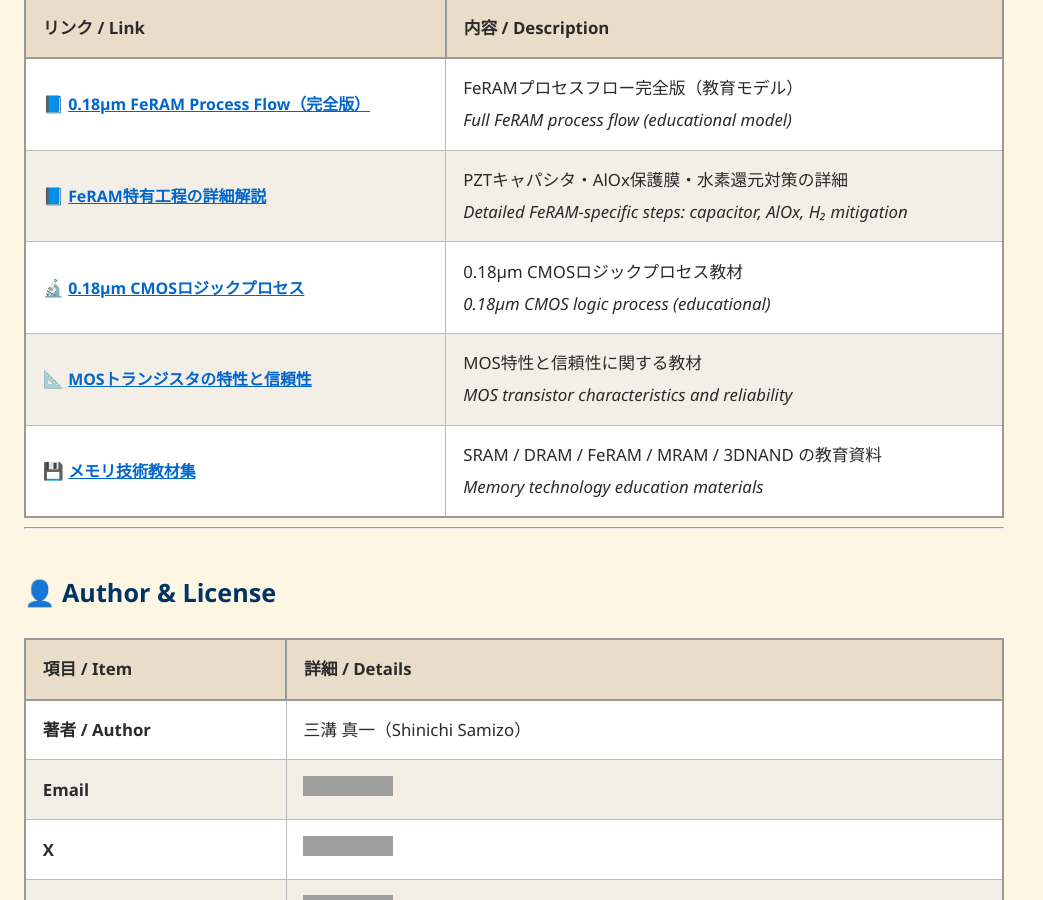
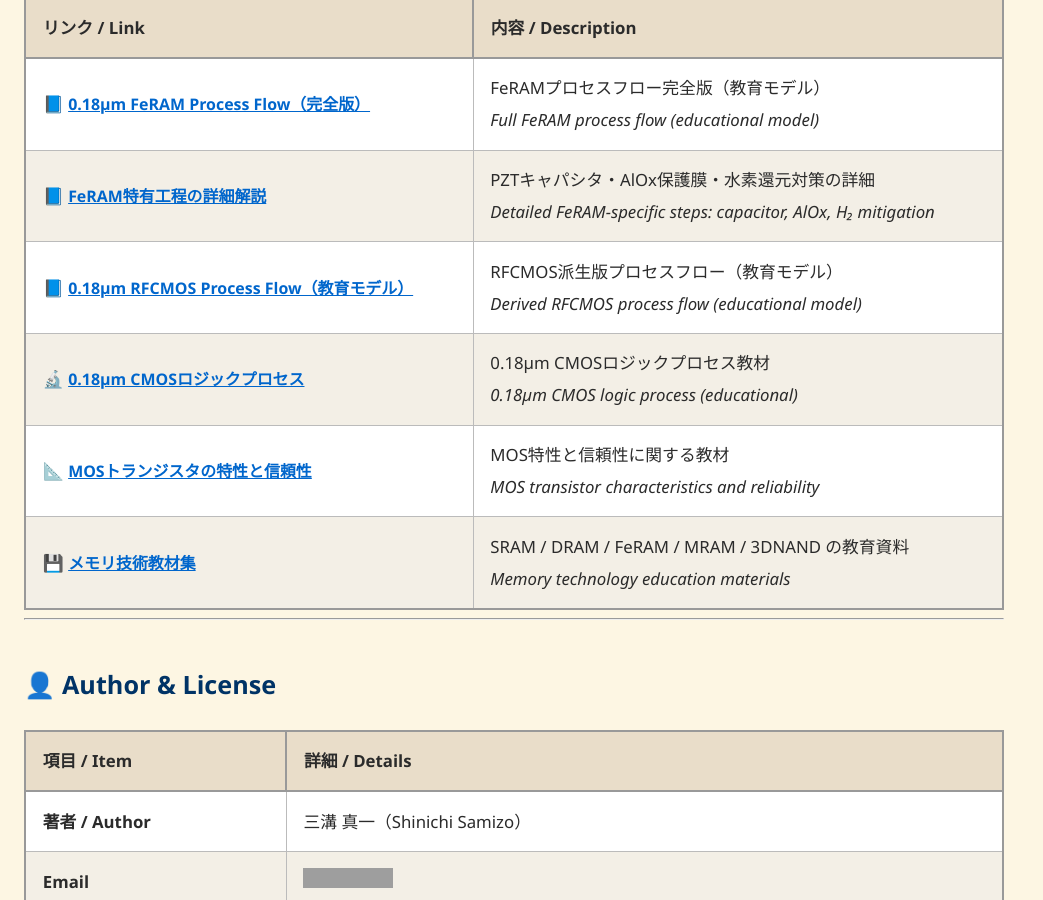
Before and after one commit to Samizo-AITL/Edusemi-Plus, a Jekyll site: the page built from applied-devices/rf-devices/proposal.md, in a window 1280 px wide and 900 px high, scrolled down 2714 px. Shown: the whole window, without its empty margins (0-1043 px from the left). Built offline with Jekyll 4.4.1, drawn with Linux system fonts in a browser that asks for light colours; grey boxes are pictures that could not be loaded.

Commit message:
Update proposal.md

```diff
--- a/applied-devices/rf-devices/proposal.md
+++ b/applied-devices/rf-devices/proposal.md
@@ -129,6 +129,7 @@ gantt
 |---|---|
 | 📘 [0.18µm FeRAM Process Flow（完全版）](https://samizo-aitl.github.io/Edusemi-v4x/d_chapter1_memory_technologies/doc_FeRAM/feram_full_process_table) | FeRAMプロセスフロー完全版（教育モデル）<br>*Full FeRAM process flow (educational model)* |
 | 📘 [FeRAM特有工程の詳細解説](https://samizo-aitl.github.io/Edusemi-v4x/d_chapter1_memory_technologies/doc_FeRAM/0.18um_FeRAM_ProcessFlow) | PZTキャパシタ・AlOx保護膜・水素還元対策の詳細<br>*Detailed FeRAM-specific steps: capacitor, AlOx, H₂ mitigation* |
+| 📘 [0.18µm RFCMOS Process Flow（教育モデル）](https://samizo-aitl.github.io/Edusemi-Plus/applied-devices/rf-devices/018um_rfcmos_processflow) | RFCMOS派生版プロセスフロー（教育モデル）<br>*Derived RFCMOS process flow (educational model)* |
 | 🔬 [0.18µm CMOSロジックプロセス](https://samizo-aitl.github.io/Edusemi-v4x/chapter3_process_evolution/docs/0.18um_Logic_ProcessFlow) | 0.18µm CMOSロジックプロセス教材<br>*0.18µm CMOS logic process (educational)* |
 | 📐 [MOSトランジスタの特性と信頼性](https://samizo-aitl.github.io/Edusemi-v4x/chapter4_mos_characteristics/) | MOS特性と信頼性に関する教材<br>*MOS transistor characteristics and reliability* |
 | 💾 [メモリ技術教材集](https://samizo-aitl.github.io/Edusemi-v4x/d_chapter1_memory_technologies/) | SRAM / DRAM / FeRAM / MRAM / 3DNAND の教育資料<br>*Memory technology education materials* |
```
